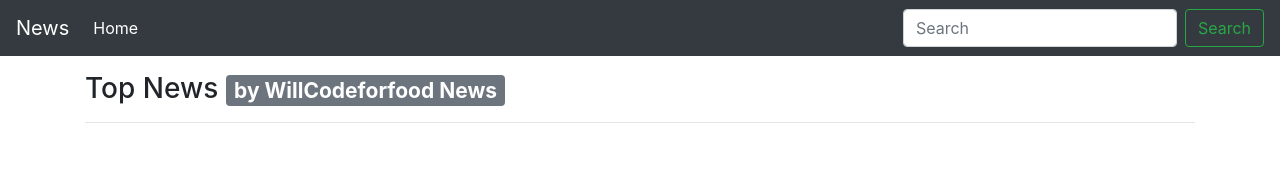
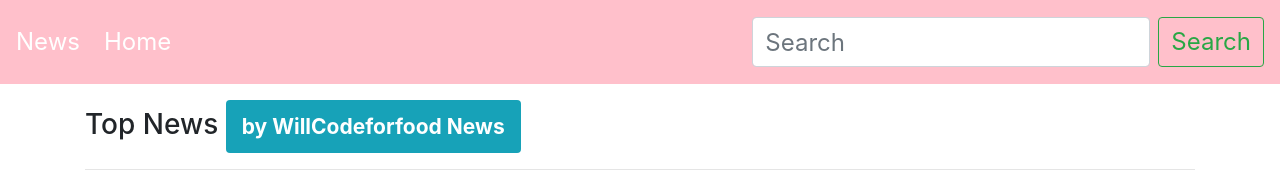
Before and after one commit to parnika25/Hackathon, a plain HTML site: page index.html in a window 1280 px wide. Drawn offline with nearby package versions, Linux system fonts and the light colour scheme; no server answers.

Commit message:
Update: css and styles

```diff
--- a/index.html
+++ b/index.html
@@ -19,8 +19,8 @@
 </head>
 
 <body>
-  <nav class="navbar navbar-expand-lg navbar-dark bg-dark">
-    <a class="navbar-brand" href="#">News</a>
+  <nav style="background-color: pink; padding: 1rem" class="navbar navbar-expand-lg navbar-dark">
+    <a style="font-size: 1.5rem" class="navbar-brand" href="#">News</a>
     <button class="navbar-toggler" type="button" data-toggle="collapse" data-target="#navbarSupportedContent"
       aria-controls="navbarSupportedContent" aria-expanded="false" aria-label="Toggle navigation">
       <span class="navbar-toggler-icon"></span>
@@ -28,20 +28,20 @@
     <div class="collapse navbar-collapse" id="navbarSupportedContent">
       <ul class="navbar-nav mr-auto">
         <li class="nav-item active">
-          <a class="nav-link" href="#">Home <span class="sr-only">(current)</span></a>
+          <a style="font-size: 1.5rem" class="nav-link" href="#">Home <span class="sr-only">(current)</span></a>
         </li>
 
 
       </ul>
       <form class="form-inline my-2 my-lg-0">
-        <input class="form-control mr-sm-2" type="search" placeholder="Search" aria-label="Search">
-        <button class="btn btn-outline-success my-2 my-sm-0" type="submit">Search</button>
+        <input style="font-size: 1.5rem" class="form-control mr-sm-2" type="search" placeholder="Search" aria-label="Search">
+        <button style="font-size: 1.5rem" class="btn btn-outline-success my-2 my-sm-0" type="submit">Search</button>
       </form>
     </div>
   </nav>
 
   <div class="container my-3">
-    <h3>Top News <span class="badge badge-secondary">by WillCodeforfood News</span></h3>
+    <h3>Top News <span style="padding: 1rem" class="badge badge-info">by WillCodeforfood News</span></h3>
     <hr>
       <div class="accordion" id="newsAccordion">
       </div>
--- a/index.js
+++ b/index.js
@@ -30,7 +30,7 @@ xhr.onload = function () {
             let news = `<div class="card">
                             <div class="card-header" id="heading${index}">
                                 <h2 class="mb-0">
-                                <button class="btn btn-link collapsed" type="button" data-toggle="collapse" data-target="#collapse${index}"
+                                <button style="font-size: 1.2rem" class="btn btn-link collapsed" type="button" data-toggle="collapse" data-target="#collapse${index}"
                                     aria-expanded="false" aria-controls="collapse${index}">
                                    <b>Breaking News ${index+1}:</b> ${element["title"]}
                                 </button>
```
